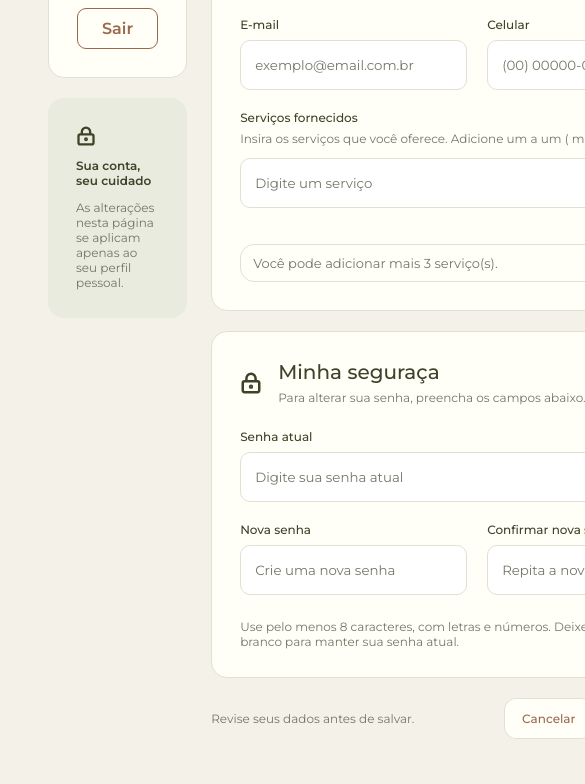
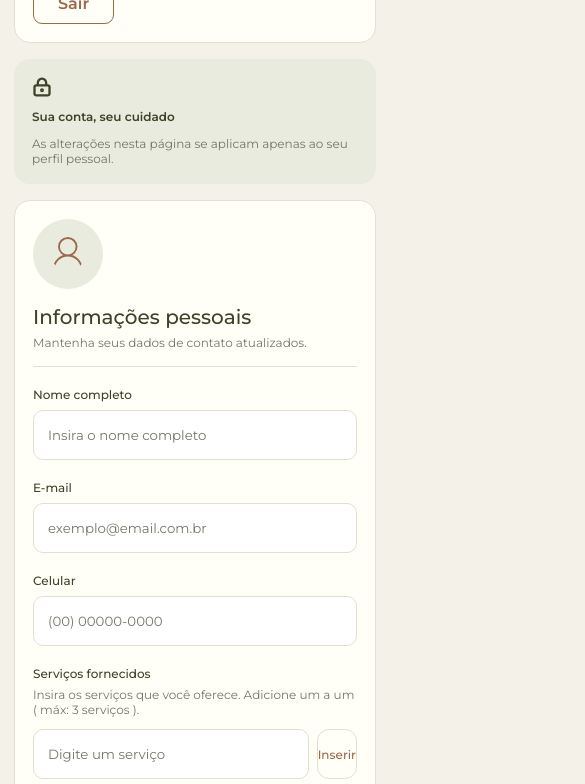
Before and after one commit to Univesp-Projeto-Integrador-TI/ritua-agendamentos, a plain HTML site: page src/assets/pages/user-page.html in a window 390 px wide. Shown: the part 414-1198 px from the top of the page, 585 px wide, since content can reach past the window. Drawn offline with Linux system fonts and the light colour scheme; a web font is replaced by a local one.

Commit message:
style: deixando a tela de configurações do usuário responsiva

```diff
--- a/src/assets/styles/section-my-informations.css
+++ b/src/assets/styles/section-my-informations.css
@@ -331,3 +331,39 @@
         }
     }
 }
+
+@media (max-width: 700px) {
+    .section-my-informations {
+        .card-personal-informations .forms-personal-informations .container-contact-user,
+        .card-my-security .forms-my-security .container-news-password {
+            grid-template-columns: minmax(0, 1fr);
+        }
+
+        .card-personal-informations .container-services-offered .content-services-offered {
+            flex-wrap: wrap;
+        }
+    }
+}
+
+@media (max-width: 540px) {
+    .section-my-informations {
+        gap: 16px;
+
+        .card-personal-informations, .card-my-security { padding: 18px; }
+
+        .card-personal-informations .header-personal-informations { flex-wrap: wrap; padding-bottom: 16px; }
+
+        .card-personal-informations .container-services-offered .input-services-offered {
+            grid-template-columns: minmax(0, 1fr) auto;
+        }
+
+        .section-btn-save-my-config {
+            flex-direction: column;
+            align-items: stretch;
+            gap: 12px;
+
+            .container-btn { flex-direction: column-reverse; }
+            .container-btn button { justify-content: center; }
+        }
+    }
+}
--- a/src/assets/styles/section-my-profile.css
+++ b/src/assets/styles/section-my-profile.css
@@ -90,3 +90,20 @@ main {
         }
     }
 }
+
+@media (max-width: 900px) {
+    main {
+        grid-template-columns: minmax(0, 1fr);
+        margin: 0 20px 32px;
+    }
+}
+
+@media (max-width: 540px) {
+    main { margin: 0 14px 24px; gap: 16px; }
+
+    .section-my-profile {
+        gap: 16px;
+
+        .card-my-profile, .iformation-my-profile { padding: 18px; }
+    }
+}
```
